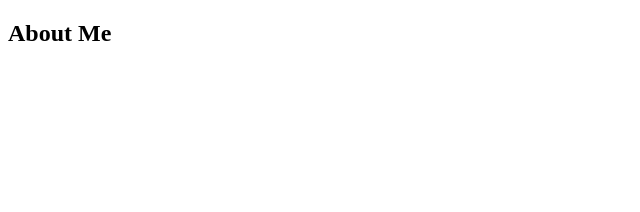
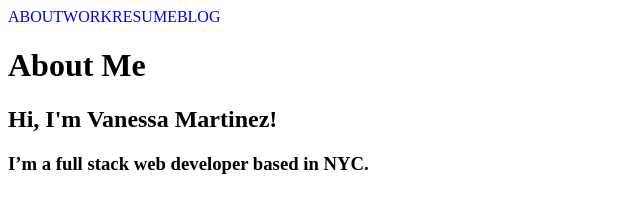
Before and after one commit to vmar13/portfolio, a Gatsby site: page /about in a window 1280 px wide. Shown: the whole page, without its empty margins (0-640 px from the left). Built offline with nearby package versions, Linux system fonts and the light colour scheme; Gatsby itself is replaced by a stand-in of ours.

Commit message:
added navbar, name and headers to aboutjs

```diff
--- a/src/pages/about.js
+++ b/src/pages/about.js
@@ -1,12 +1,20 @@
 import React from 'react';
 import { Link } from 'gatsby';
+import Navbar from "../components/navbar";
+
 
 const About = () => {
     return (
-        <div className='about-container'>
-            <h2>About Me</h2>
+        <>
+        <Navbar />
+        <div>
+            <h1>About Me</h1>
+            <div className='about-container'>
+                <h2>Hi, I'm Vanessa Martinez!</h2>
+                <h3>I’m a full stack web developer based in NYC.</h3>
+            </div>
         </div>
-
+        </>
 )
 }
 
```
